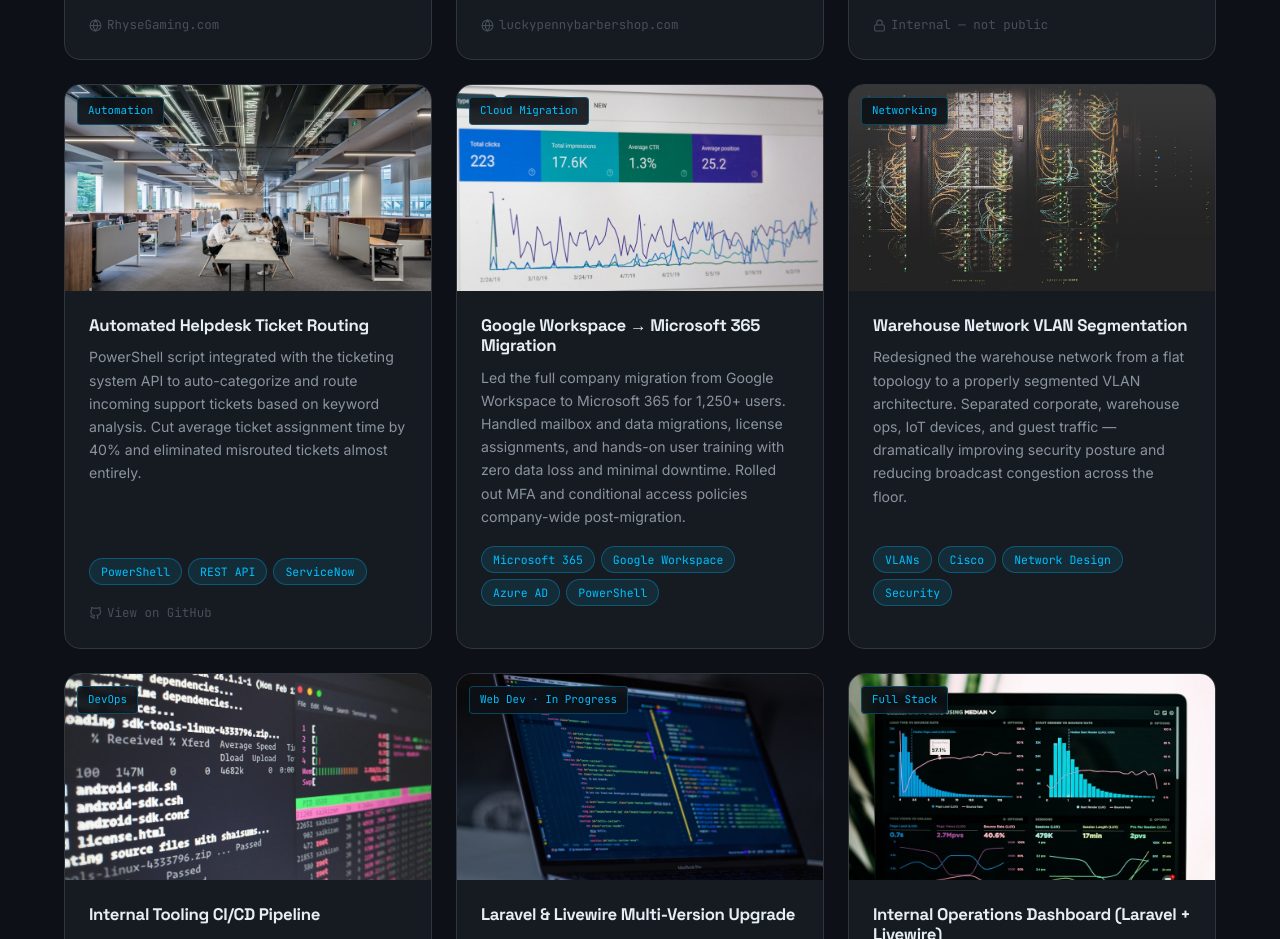
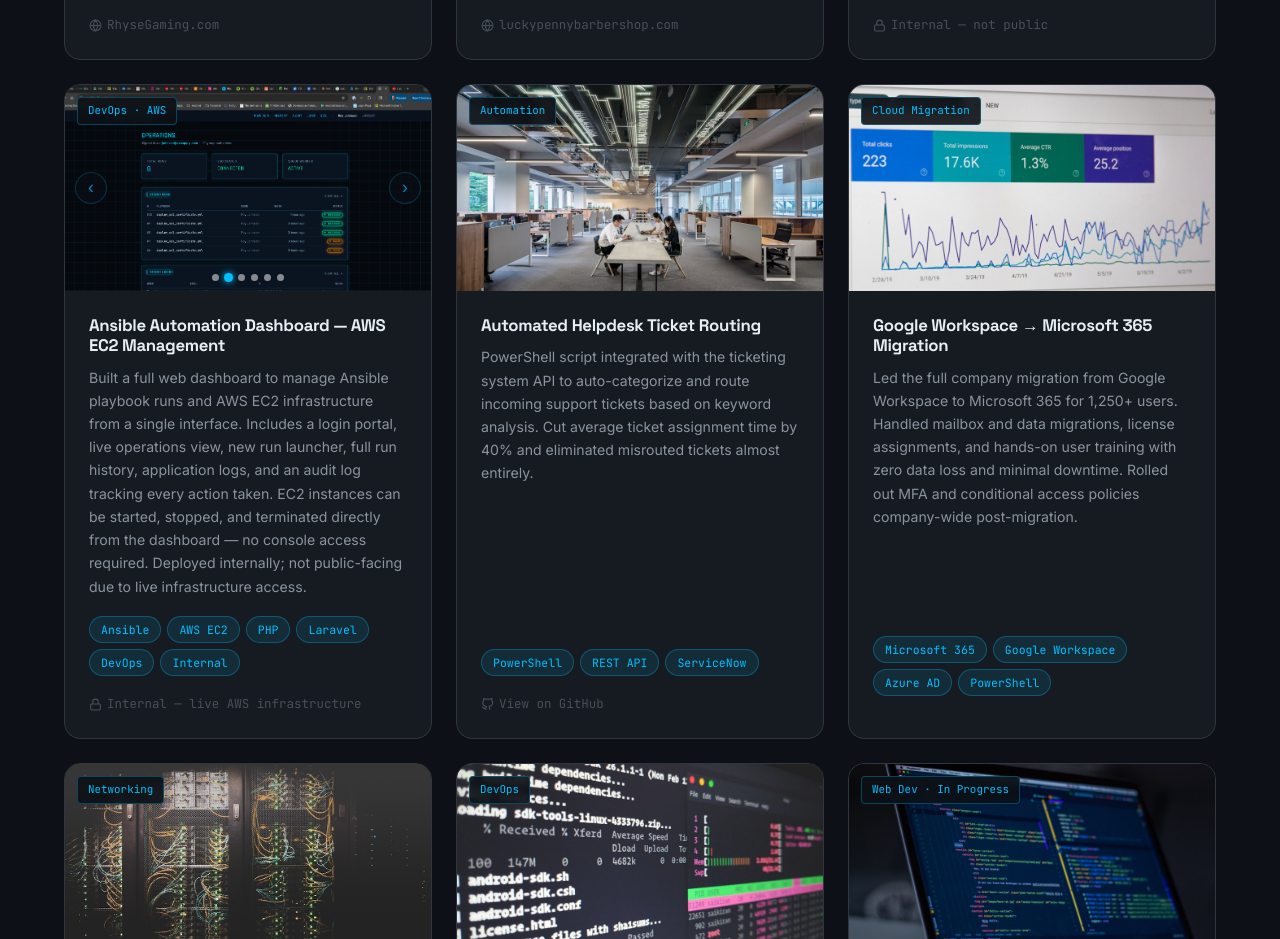
Before and after one commit to Rhyse76/royjohnson, a plain HTML site: page portfolio.html in a window 1280 px wide. Shown: the part 987-1926 px from the top of the page. Drawn offline with Linux system fonts and the light colour scheme.

Commit message:
Add Ansible AWS EC2 dashboard project to portfolio
New completed project: full web dashboard for managing Ansible
playbook runs and AWS EC2 instances (start/stop/terminate) from
a single interface. 6-image carousel showing login, operations,
new run, history, application logs, and audit log screens.

Co-Authored-By: Claude Sonnet 4.6 <noreply@anthropic.com>

```diff
--- a/portfolio.html
+++ b/portfolio.html
@@ -146,6 +146,47 @@
               <span class="project-link" style="cursor:default; color: var(--text-muted);">
                 <svg viewBox="0 0 24 24" fill="none" stroke="currentColor" stroke-width="2"><rect x="3" y="11" width="18" height="11" rx="2" ry="2"/><path d="M7 11V7a5 5 0 0 1 10 0v4"/></svg>
                 Internal — not public
+              </span>
+            </div>
+          </div>
+        </div>
+
+        <!-- Ansible AWS Dashboard -->
+        <div class="project-card fade-up">
+          <div class="project-image carousel">
+            <div class="carousel-slide active"><img src="images/ansible-login.png" alt="Ansible Dashboard - Login" /></div>
+            <div class="carousel-slide"><img src="images/ansible-dashboard-operations.png" alt="Ansible Dashboard - Operations" /></div>
+            <div class="carousel-slide"><img src="images/ansible-new-run.png" alt="Ansible Dashboard - New Run" /></div>
+            <div class="carousel-slide"><img src="images/ansible-history.png" alt="Ansible Dashboard - Run History" /></div>
+            <div class="carousel-slide"><img src="images/ansible-application-logs.png" alt="Ansible Dashboard - Application Logs" /></div>
+            <div class="carousel-slide"><img src="images/ansible-audit-log.png" alt="Ansible Dashboard - Audit Log" /></div>
+            <button class="carousel-btn prev">&#8249;</button>
+            <button class="carousel-btn next">&#8250;</button>
+            <div class="carousel-dots">
+              <button class="carousel-dot active"></button>
+              <button class="carousel-dot"></button>
+              <button class="carousel-dot"></button>
+              <button class="carousel-dot"></button>
+              <button class="carousel-dot"></button>
+              <button class="carousel-dot"></button>
+            </div>
+            <span class="project-type-badge">DevOps · AWS</span>
+          </div>
+          <div class="project-body">
+            <h3>Ansible Automation Dashboard — AWS EC2 Management</h3>
+            <p>Built a full web dashboard to manage Ansible playbook runs and AWS EC2 infrastructure from a single interface. Includes a login portal, live operations view, new run launcher, full run history, application logs, and an audit log tracking every action taken. EC2 instances can be started, stopped, and terminated directly from the dashboard — no console access required. Deployed internally; not public-facing due to live infrastructure access.</p>
+            <div class="project-tags">
+              <span class="tag">Ansible</span>
+              <span class="tag">AWS EC2</span>
+              <span class="tag">PHP</span>
+              <span class="tag">Laravel</span>
+              <span class="tag">DevOps</span>
+              <span class="tag">Internal</span>
+            </div>
+            <div class="project-links">
+              <span class="project-link" style="cursor:default; color: var(--text-muted);">
+                <svg viewBox="0 0 24 24" fill="none" stroke="currentColor" stroke-width="2"><rect x="3" y="11" width="18" height="11" rx="2" ry="2"/><path d="M7 11V7a5 5 0 0 1 10 0v4"/></svg>
+                Internal — live AWS infrastructure
               </span>
             </div>
           </div>
```
Also changed, not shown: images/ansible-application-logs.png (added), images/ansible-audit-log.png (added), images/ansible-dashboard-operations.png (added), images/ansible-history.png (added), images/ansible-login.png (added), images/ansible-new-run.png (added).
